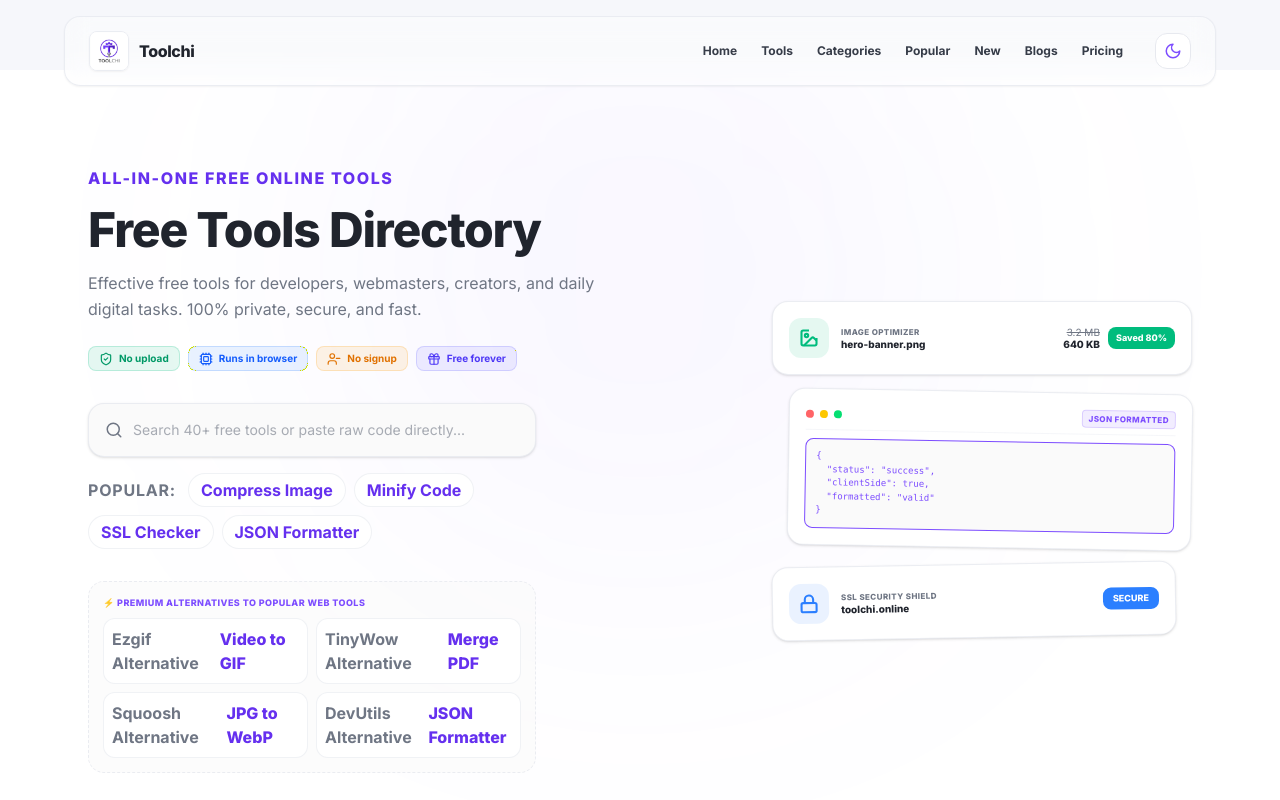
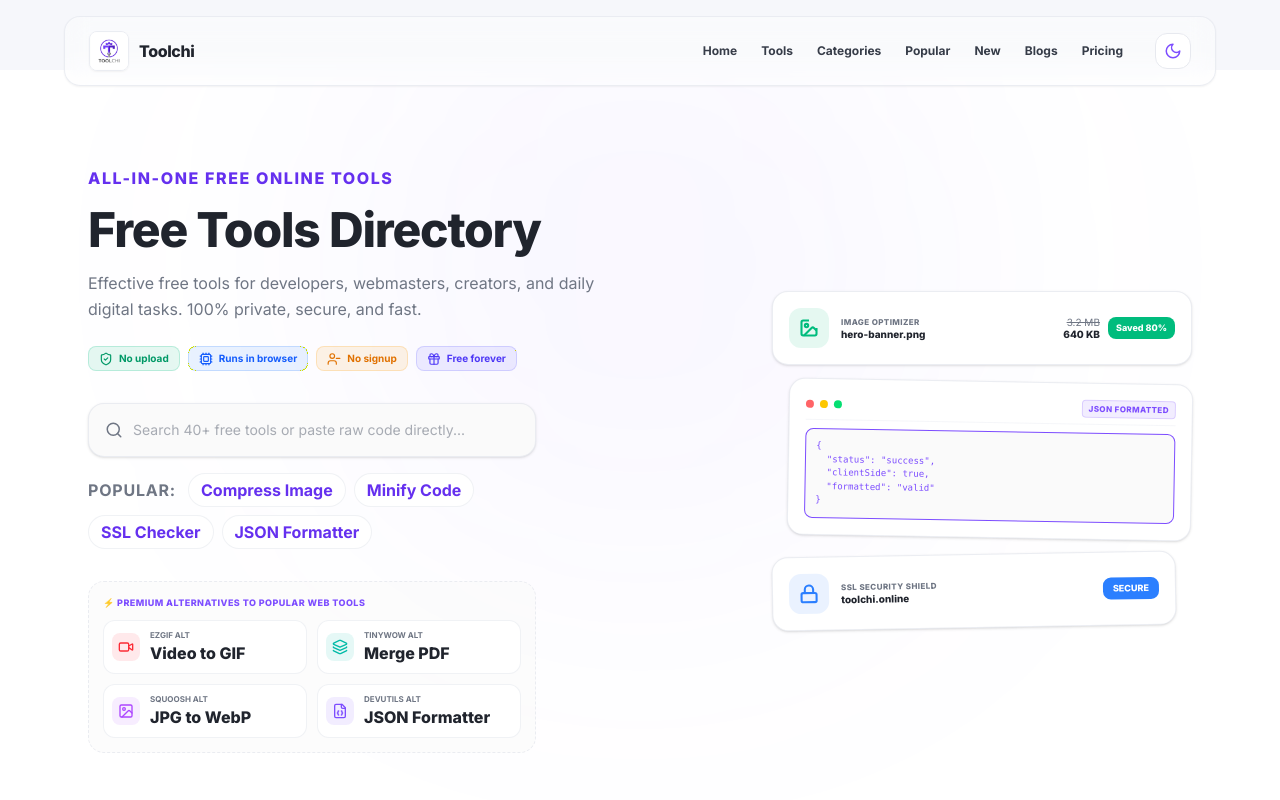
Before and after one commit to arslanhamee314-bot/toolchi-com, a Next.js app: page / in a window 1280 px wide. Shown: the top 800 px of the page. Built offline with nearby package versions, Linux system fonts and the light colour scheme.

Commit message:
Phase 11: Redesign Competitor Alternatives grid with visual card layout including custom icons, colored tags, and lift hover transitions matching right column floaters

```diff
--- a/src/app/page.tsx
+++ b/src/app/page.tsx
@@ -6,7 +6,7 @@
 import InteractiveWorkspace from "@/components/tools/InteractiveWorkspace";
 import CategoryFilters from "@/components/tools/CategoryFilters";
 import { CATEGORIES, TOOLS_REGISTRY } from "@/lib/tools-registry";
-import { ShieldCheck, Cpu, UserMinus, Gift } from "lucide-react";
+import { ShieldCheck, Cpu, UserMinus, Gift, Video, Layers, Image as ImageIcon, FileJson } from "lucide-react";
 import AdUnit from "@/components/AdUnit";
 
 // Page level SEO metadata (pre-rendered for Google)
@@ -143,23 +143,50 @@
 
             {/* Competitor Alternatives Banner */}
             <div className="w-full max-w-md mt-4 border border-dashed border-border/80 p-3.5 rounded-2xl bg-neutral-50/50 dark:bg-neutral-900/30 text-left select-none">
-              <span className="text-[9px] font-extrabold text-[#7d4dff] uppercase tracking-wider block mb-2">⚡ Premium Alternatives to Popular Web Tools</span>
-              <div className="grid grid-cols-2 gap-2 text-3xs font-bold leading-normal">
-                <a href="/tools/video-to-gif" className="flex items-center justify-between p-2 rounded-xl bg-white dark:bg-card border border-border/60 hover:border-primary/40 transition-colors group">
-                  <span className="text-muted-foreground">Ezgif Alternative</span>
-                  <span className="text-[#6530ef] dark:text-[#a582ff] font-extrabold flex items-center gap-0.5">Video to GIF</span>
+              <span className="text-[9px] font-extrabold text-[#7d4dff] uppercase tracking-wider block mb-2.5">⚡ Premium Alternatives to Popular Web Tools</span>
+              <div className="grid grid-cols-2 gap-2.5 text-3xs font-bold leading-normal">
+                {/* Ezgif Card */}
+                <a href="/tools/video-to-gif" className="flex items-center gap-2.5 p-2 rounded-xl bg-white dark:bg-card border border-border/60 hover:border-primary/40 hover:-translate-y-0.5 hover:shadow-xs transition-all duration-200 group cursor-pointer">
+                  <div className="h-7 w-7 rounded-lg bg-red-500/10 text-red-500 flex items-center justify-center shrink-0">
+                    <Video className="h-4 w-4" />
+                  </div>
+                  <div className="min-w-0">
+                    <span className="text-muted-foreground block text-[8px] uppercase">Ezgif Alt</span>
+                    <span className="text-foreground font-extrabold group-hover:text-primary transition-colors truncate block">Video to GIF</span>
+                  </div>
                 </a>
-                <a href="/tools/merge-pdf" className="flex items-center justify-between p-2 rounded-xl bg-white dark:bg-card border border-border/60 hover:border-primary/40 transition-colors group">
-                  <span className="text-muted-foreground">TinyWow Alternative</span>
-                  <span className="text-[#6530ef] dark:text-[#a582ff] font-extrabold flex items-center gap-0.5">Merge PDF</span>
+
+                {/* TinyWow Card */}
+                <a href="/tools/merge-pdf" className="flex items-center gap-2.5 p-2 rounded-xl bg-white dark:bg-card border border-border/60 hover:border-primary/40 hover:-translate-y-0.5 hover:shadow-xs transition-all duration-200 group cursor-pointer">
+                  <div className="h-7 w-7 rounded-lg bg-teal-500/10 text-teal-500 flex items-center justify-center shrink-0">
+                    <Layers className="h-4 w-4" />
+                  </div>
+                  <div className="min-w-0">
+                    <span className="text-muted-foreground block text-[8px] uppercase">TinyWow Alt</span>
+                    <span className="text-foreground font-extrabold group-hover:text-primary transition-colors truncate block">Merge PDF</span>
+                  </div>
                 </a>
-                <a href="/tools/jpg-to-webp" className="flex items-center justify-between p-2 rounded-xl bg-white dark:bg-card border border-border/60 hover:border-primary/40 transition-colors group">
-                  <span className="text-muted-foreground">Squoosh Alternative</span>
-                  <span className="text-[#6530ef] dark:text-[#a582ff] font-extrabold flex items-center gap-0.5">JPG to WebP</span>
+
+                {/* Squoosh Card */}
+                <a href="/tools/jpg-to-webp" className="flex items-center gap-2.5 p-2 rounded-xl bg-white dark:bg-card border border-border/60 hover:border-primary/40 hover:-translate-y-0.5 hover:shadow-xs transition-all duration-200 group cursor-pointer">
+                  <div className="h-7 w-7 rounded-lg bg-purple-500/10 text-purple-500 flex items-center justify-center shrink-0">
+                    <ImageIcon className="h-4 w-4" />
+                  </div>
+                  <div className="min-w-0">
+                    <span className="text-muted-foreground block text-[8px] uppercase">Squoosh Alt</span>
+                    <span className="text-foreground font-extrabold group-hover:text-primary transition-colors truncate block">JPG to WebP</span>
+                  </div>
                 </a>
-                <a href="/tools/json-formatter" className="flex items-center justify-between p-2 rounded-xl bg-white dark:bg-card border border-border/60 hover:border-primary/40 transition-colors group">
-                  <span className="text-muted-foreground">DevUtils Alternative</span>
-                  <span className="text-[#6530ef] dark:text-[#a582ff] font-extrabold flex items-center gap-0.5">JSON Formatter</span>
+
+                {/* DevUtils Card */}
+                <a href="/tools/json-formatter" className="flex items-center gap-2.5 p-2 rounded-xl bg-white dark:bg-card border border-border/60 hover:border-primary/40 hover:-translate-y-0.5 hover:shadow-xs transition-all duration-200 group cursor-pointer">
+                  <div className="h-7 w-7 rounded-lg bg-[#7d4dff]/10 text-primary flex items-center justify-center shrink-0">
+                    <FileJson className="h-4 w-4" />
+                  </div>
+                  <div className="min-w-0">
+                    <span className="text-muted-foreground block text-[8px] uppercase">DevUtils Alt</span>
+                    <span className="text-foreground font-extrabold group-hover:text-primary transition-colors truncate block">JSON Formatter</span>
+                  </div>
                 </a>
               </div>
             </div>
```
